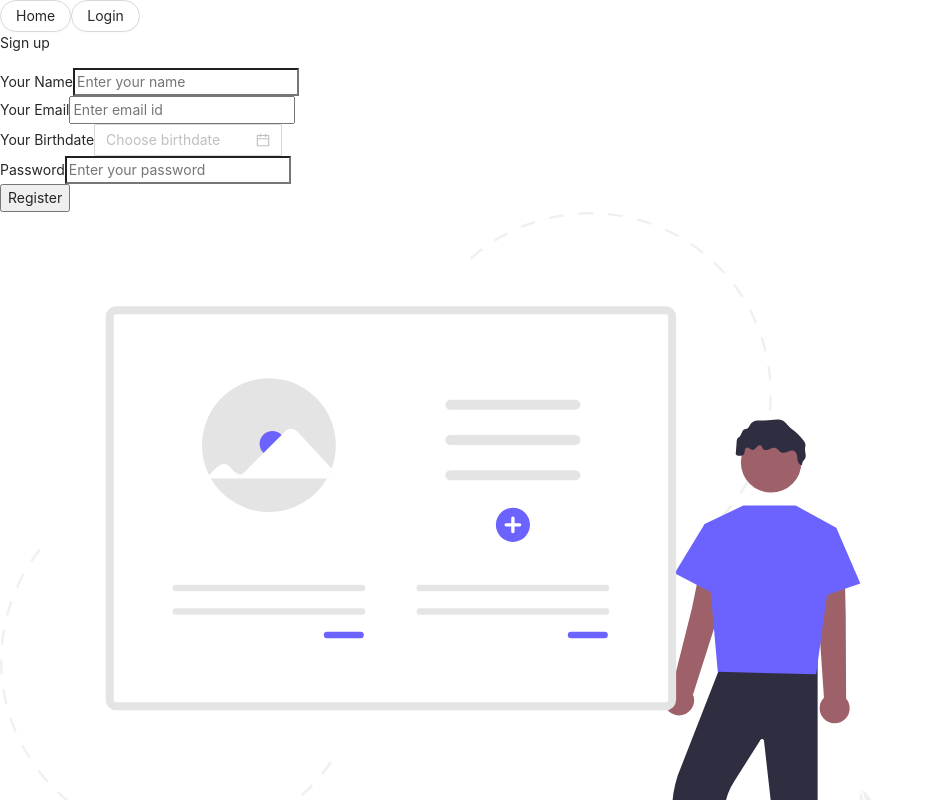
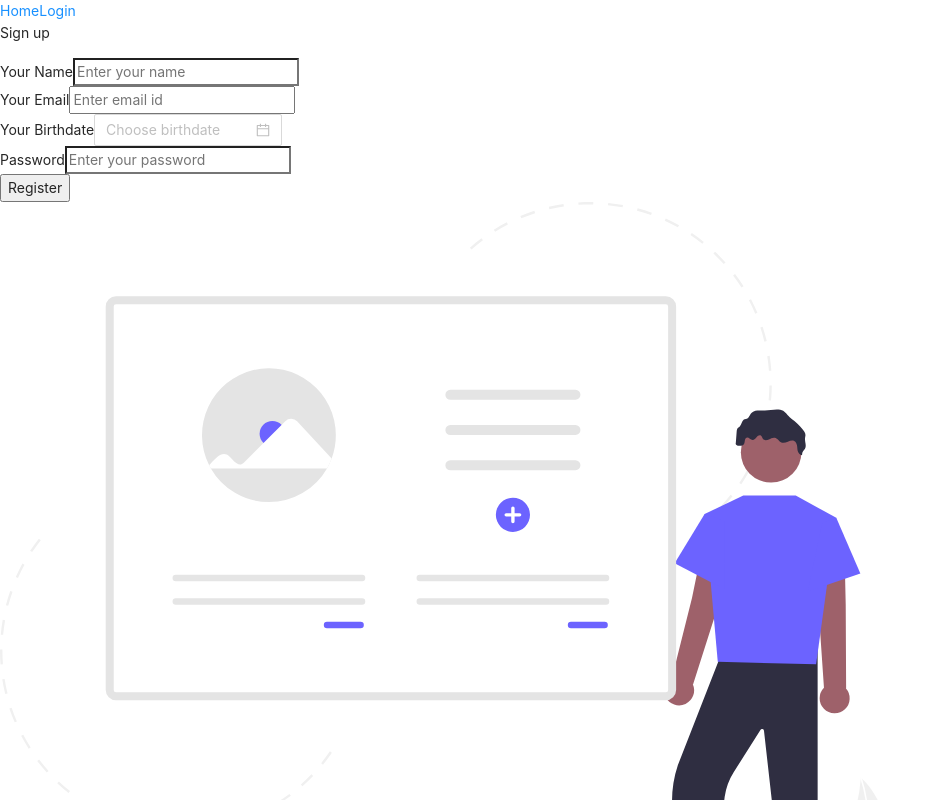
Before and after one commit to sarthak20shah/proj1, a React (Create React App) app: page / in a window 1280 px wide. Shown: the top 800 px of the page, without its empty margins (0-940 px from the left). Built offline with nearby package versions, Linux system fonts and the light colour scheme; the HTML template or start-up script is replaced by a standard one.

Commit message:
design commitaaasassaa

```diff
--- a/src/components/Home.tsx
+++ b/src/components/Home.tsx
@@ -6,21 +6,21 @@ function Home() {
   return (
     <div className="nav bg-dark d-flex justify-content-right">
       <Link className="nav-link" to="/">
-        <Button
+        {/* <Button
           className="btn btn-raised bg-light"
-          style={{ borderRadius: "50px" }}
-        >
-          Home
-        </Button>
+          // style={{ borderRadius: "50px", boxSizing: "border-box" }}
+        > */}
+        Home
+        {/* </Button> */}
       </Link>
 
       <Link className="nav-link" to="/login">
-        <Button
+        {/* <Button
           className="btn btn-raised bg-light"
-          style={{ borderRadius: "50px" }}
-        >
-          Login
-        </Button>
+          // style={{ borderRadius: "50px", boxSizing: "border-box" }}
+        > */}
+        Login
+        {/* </Button> */}
       </Link>
       {/* <Link className="nav-link" to="/signup">
         Register
```
